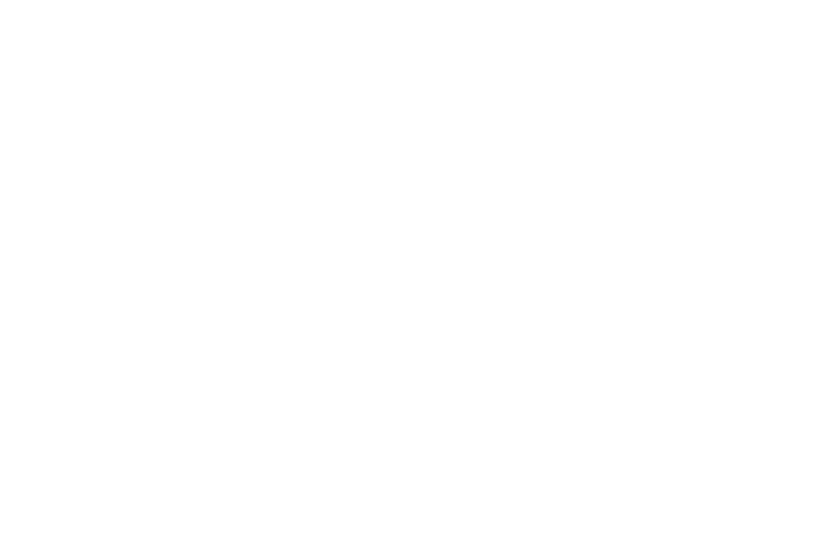
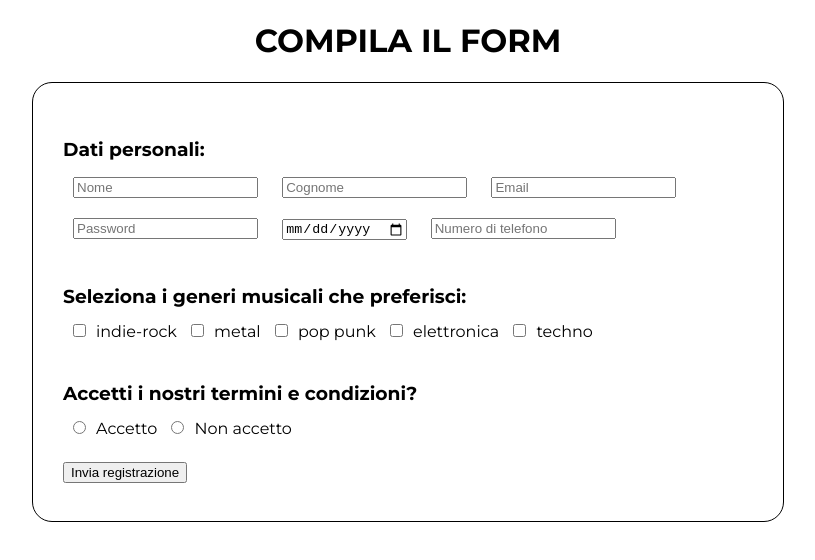
Before and after one commit to saturnhati/epicode-precorso, a plain HTML site: page Esercizio 2/index.html in a window 1280 px wide. Shown: the whole page, without its empty margins (232-1047 px from the left). Drawn offline with Linux system fonts and the light colour scheme.

Commit message:
Add files via upload

```diff
--- a/Esercizio 2/index.html
+++ b/Esercizio 2/index.html
@@ -2,12 +2,38 @@
 <html lang="en">
 <head>
     <link rel="stylesheet" href="style.css">
+    <style>@import url('https://fonts.googleapis.com/css2?family=Montserrat:wght@400;700&display=swap');</style>
     <meta charset="UTF-8">
     <meta http-equiv="X-UA-Compatible" content="IE=edge">
     <meta name="viewport" content="width=device-width, initial-scale=1.0">
-    <title>Document</title>
+    <title>Seconda lezione pre-corso</title>
 </head>
 <body>
-
+    <h1>COMPILA IL FORM</h1>
+    <div class="main-container">
+        <form>
+            <h3>Dati personali:</h3>
+            <input type="text" placeholder="Nome"/>
+            <input type="text" placeholder="Cognome"/>
+            <input type="email" placeholder="Email"/>
+            <input type="password" placeholder="Password"/>
+            <input type="date" placeholder="Data di nascita"/>
+            <input type="number" placeholder="Numero di telefono"/>
+            <div>
+                <h3>Seleziona i generi musicali che preferisci:</h3>
+                <input type="checkbox"/><label>indie-rock</label>
+                <input type="checkbox"/><label>metal</label>
+                <input type="checkbox"/><label>pop punk</label>
+                <input type="checkbox"/><label>elettronica</label>
+                <input type="checkbox"/><label>techno</label>
+            </div>
+            <h3>Accetti i nostri termini e condizioni?</h3>
+            <input type="radio" id="accetto" name="terminiecondizioni" value="Accetto"><label>Accetto</label>
+            <input type="radio" id="nonaccetto" name="terminiecondizioni" value="Non accetto"><label>Non accetto</label>
+            <div>
+                <button class="submitbutton" type="submit" onclick="alert('Registrazione inviata!')">Invia registrazione</button>
+            </div>
+        </form>
+    </div>
 </body>
 </html>
--- a/Esercizio 2/style.css
+++ b/Esercizio 2/style.css
@@ -0,0 +1,32 @@
+body {
+    font-family: 'Montserrat', sans-serif;
+}
+
+h1 {
+    text-align: center;
+}
+
+h3 {
+    margin: 35px 0 6px 0;
+}
+
+input {
+    margin: 10px;
+}
+
+form {
+    max-width: 700px;
+    border: 1px solid black;
+    padding: 20px 20px 20px 30px;
+    border-radius: 20px;
+}
+
+.main-container {
+    display: flex;
+    justify-content: center;
+    flex-wrap: wrap;
+}
+
+.submitbutton {
+    margin: 18px 0;
+}
```
